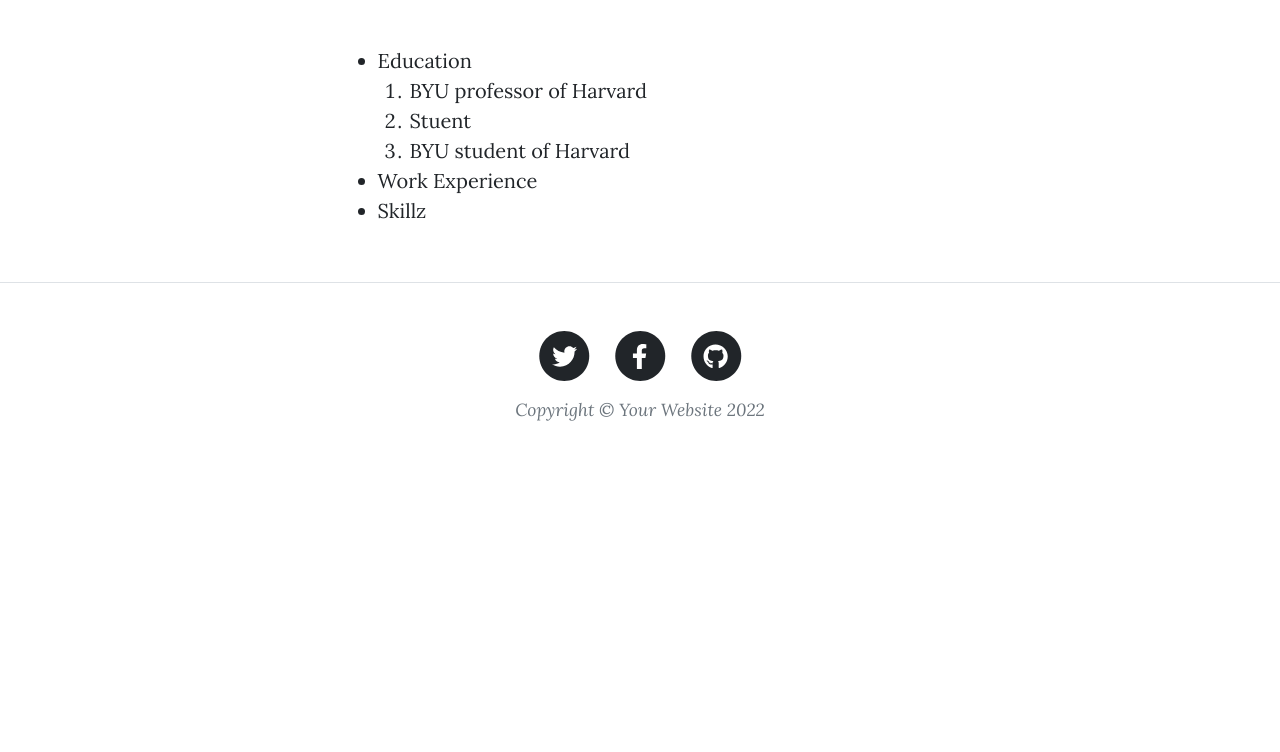
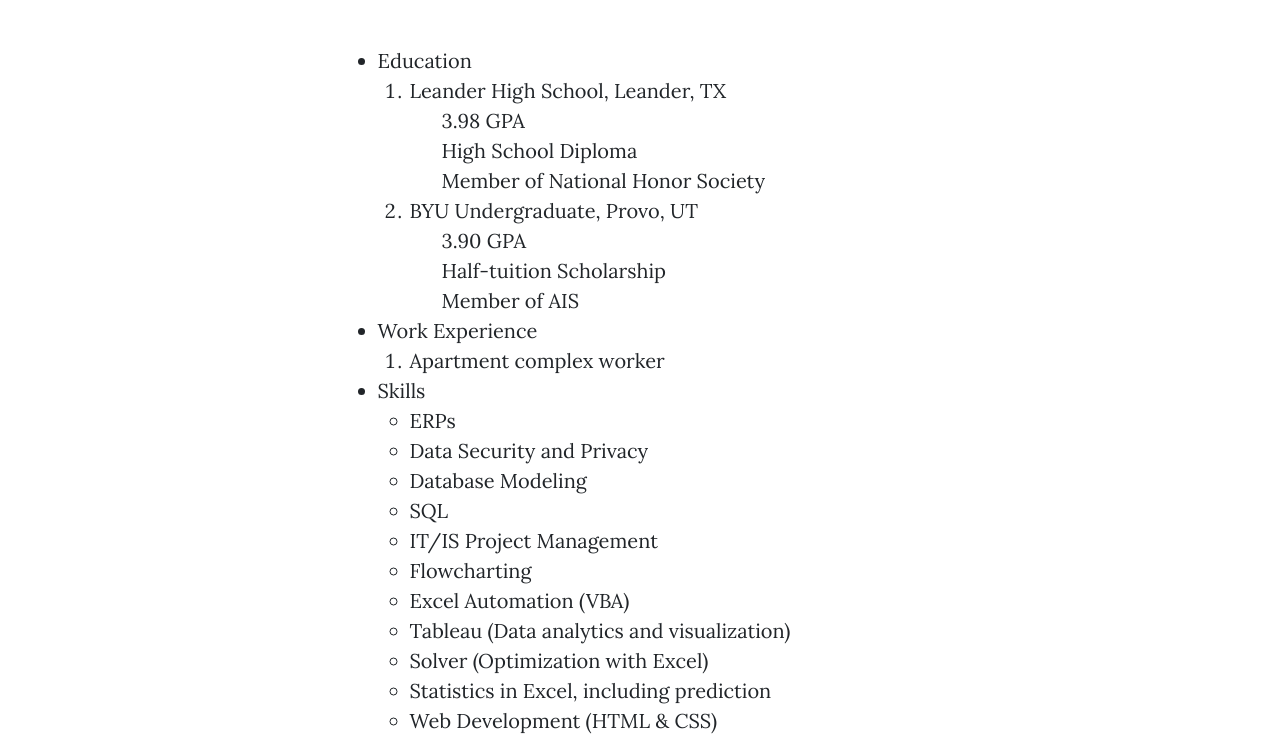
Before and after one commit to BlueJazz523/is201, a plain HTML site: page post.html in a window 1280 px wide. Shown: the part 568-1320 px from the top of the page. Before the commit the page ends 1039 px from the top, so only its background shows below. Drawn offline with nearby package versions, Linux system fonts and the light colour scheme.

Commit message:
Add files via upload

```diff
--- a/post.html
+++ b/post.html
@@ -1,5 +1,6 @@
 <!DOCTYPE html>
 <html lang="en">
+
 <head>
     <meta charset="utf-8" />
     <meta name="viewport" content="width=device-width, initial-scale=1, shrink-to-fit=no" />
@@ -10,17 +11,22 @@
     <!-- Font Awesome icons (free version)-->
     <script src="https://use.fontawesome.com/releases/v6.1.0/js/all.js" crossorigin="anonymous"></script>
     <!-- Google fonts-->
-        <link href="https://fonts.googleapis.com/css?family=Lora:400,700,400italic,700italic" rel="stylesheet" type="text/css" />
-        <link href="https://fonts.googleapis.com/css?family=Open+Sans:300italic,400italic,600italic,700italic,800italic,400,300,600,700,800" rel="stylesheet" type="text/css" />
+    <link href="https://fonts.googleapis.com/css?family=Lora:400,700,400italic,700italic" rel="stylesheet"
+        type="text/css" />
+    <link
+        href="https://fonts.googleapis.com/css?family=Open+Sans:300italic,400italic,600italic,700italic,800italic,400,300,600,700,800"
+        rel="stylesheet" type="text/css" />
     <!-- Core theme CSS (includes Bootstrap)-->
     <link href="css/styles.css" rel="stylesheet" />
 </head>
+
 <body>
     <!-- Navigation-->
     <nav class="navbar navbar-expand-lg navbar-light" id="mainNav">
         <div class="container px-4 px-lg-5">
             <a class="navbar-brand" href="index.html">Start Bootstrap</a>
-                <button class="navbar-toggler" type="button" data-bs-toggle="collapse" data-bs-target="#navbarResponsive" aria-controls="navbarResponsive" aria-expanded="false" aria-label="Toggle navigation">
+            <button class="navbar-toggler" type="button" data-bs-toggle="collapse" data-bs-target="#navbarResponsive"
+                aria-controls="navbarResponsive" aria-expanded="false" aria-label="Toggle navigation">
                 Menu
                 <i class="fas fa-bars"></i>
             </button>
@@ -40,7 +46,7 @@
             <div class="row gx-4 gx-lg-5 justify-content-center">
                 <div class="col-md-10 col-lg-8 col-xl-7">
                     <div class="post-heading">
-                            <h1>Resume</h1>
+                        <h1>Résumé</h1>
                         <h2 class="subheading">for Ethan Nance</h2>
                         <span class="meta">
                             Updated Fall of 2022
@@ -59,12 +65,35 @@
                     <ul>
                         <li>Education</li>
                         <ol>
-                                        <li>BYU professor of Harvard</li>
-                                        <li>Stuent</li>
-                                        <li>BYU student of Harvard</li>
+                            <li>Leander High School, Leander, TX</li>
+                                <ol>3.98 GPA</ol>
+                                <ol>High School Diploma</ol>
+                                <ol>Member of National Honor Society</ol>
+                            <li>BYU Undergraduate, Provo, UT
+                                <ol> 3.90 GPA</ol>
+                                <ol>Half-tuition Scholarship</ol>
+                                <ol>Member of AIS</ol>
+                            </li>
                         </ol>
                         <li>Work Experience</li>
-                            <li>Skillz</li>
+                        <ol>
+                            <li>Apartment complex worker</li>
+
+                        </ol>
+                        <li>Skills</li>
+                        <ul>
+                            <li>ERPs</li>
+                            <li>Data Security and Privacy</li>
+                            <li>Database Modeling</li>
+                            <li>SQL</li>
+                            <li>IT/IS Project Management</li>
+                            <li>Flowcharting</li>
+                            <li>Excel Automation (VBA)</li>
+                            <li>Tableau (Data analytics and visualization)</li>
+                            <li>Solver (Optimization with Excel)</li>
+                            <li>Statistics in Excel, including prediction</li>
+                            <li>Web Development (HTML & CSS)</li>
+                        </ul>
                     </ul>
 
                     </p>
@@ -113,4 +142,5 @@
     <!-- Core theme JS-->
     <script src="js/scripts.js"></script>
 </body>
+
 </html>
```
Lines whose indentation alone changed are shown as unchanged.
